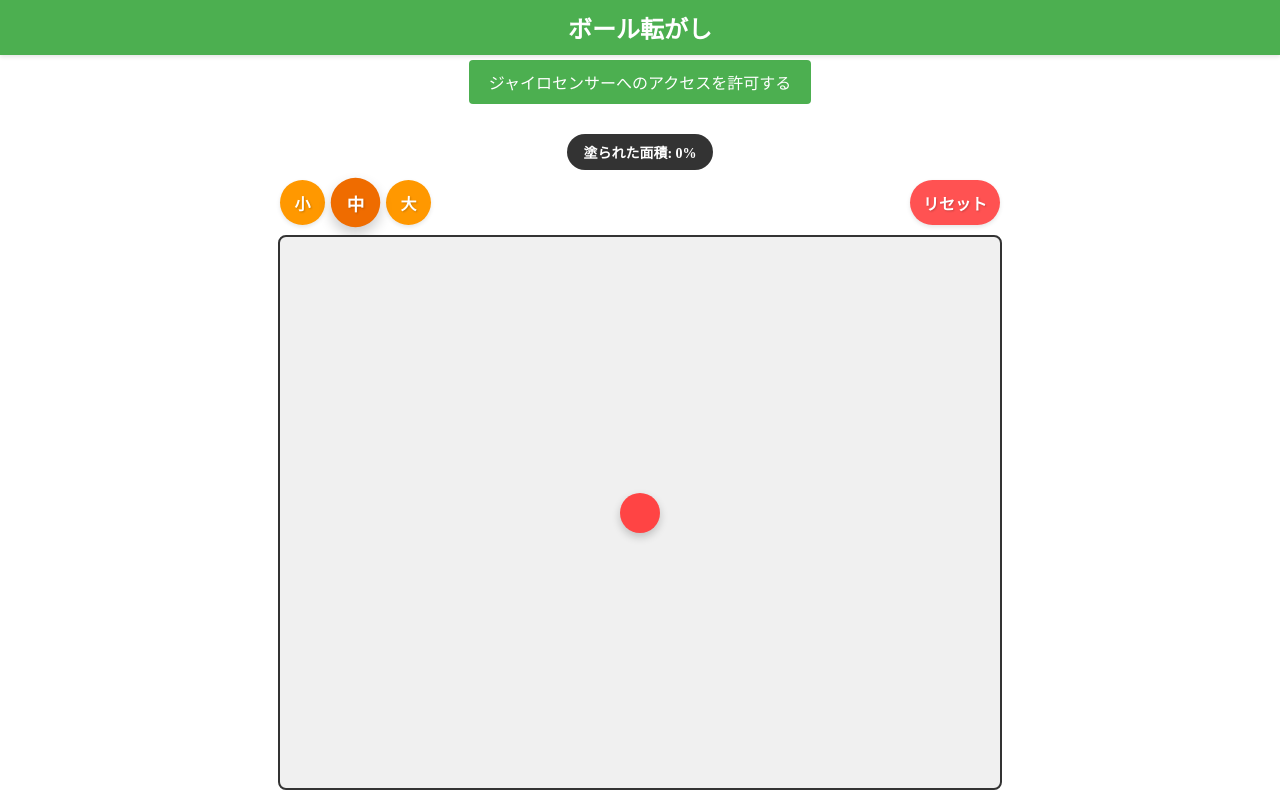
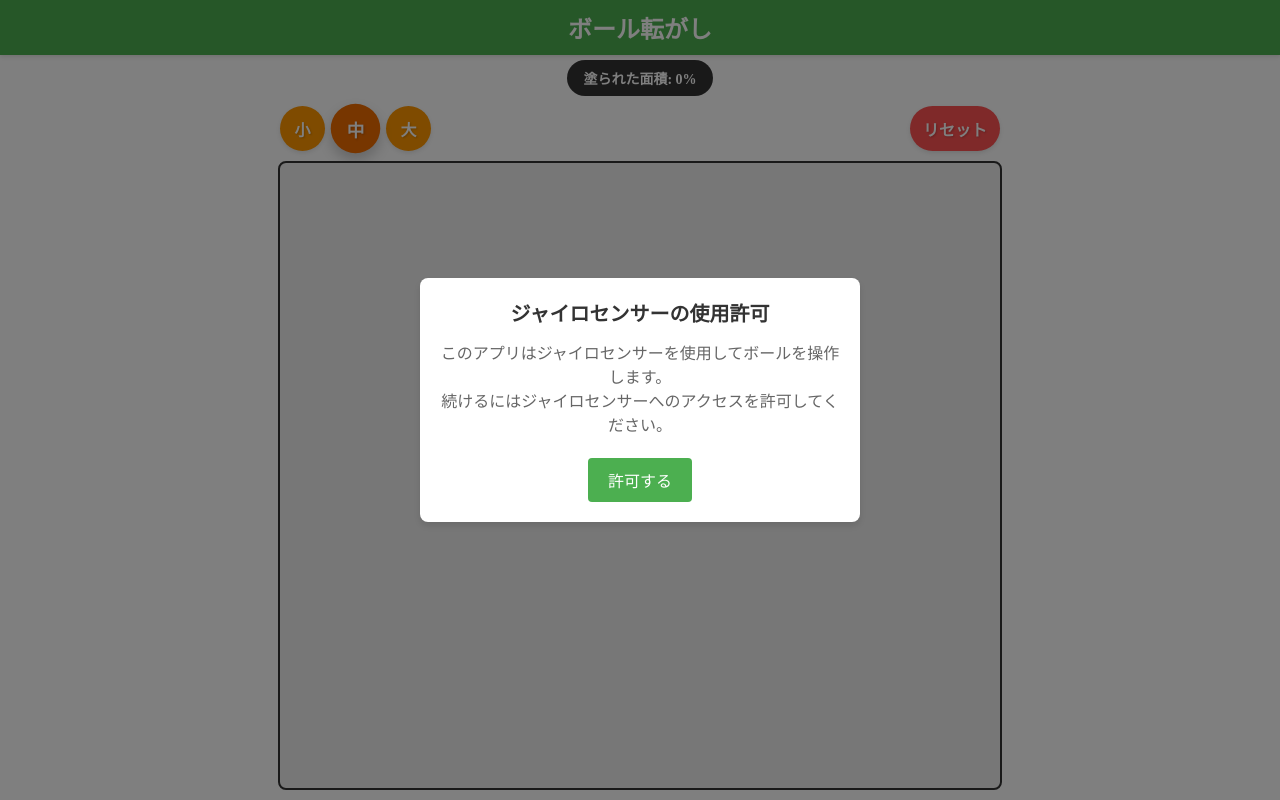
Before and after one commit to fuwasegu/gyro-ball, a SvelteKit app: page / in a window 1280 px wide. Built offline with nearby package versions, Linux system fonts and the light colour scheme.

Commit message:
feat: 🎸 アクセス許可をモーダルにした

```diff
--- /dev/null
+++ b/src/components/PermissionModal.svelte
@@ -0,0 +1,87 @@
+<script lang="ts">
+	export let onRequestPermission: () => void;
+</script>
+
+<div class="modal-overlay">
+	<div class="modal">
+		<h2>ジャイロセンサーの使用許可</h2>
+		<p>
+			このアプリはジャイロセンサーを使用してボールを操作します。<br />
+			続けるにはジャイロセンサーへのアクセスを許可してください。
+		</p>
+		<button on:click={onRequestPermission}>許可する</button>
+	</div>
+</div>
+
+<style>
+	.modal-overlay {
+		position: fixed;
+		top: 0;
+		left: 0;
+		width: 100%;
+		height: 100%;
+		background: rgba(0, 0, 0, 0.5);
+		display: flex;
+		justify-content: center;
+		align-items: center;
+		z-index: 2000;
+	}
+
+	.modal {
+		background: white;
+		padding: 20px;
+		border-radius: 8px;
+		box-shadow: 0 4px 6px rgba(0, 0, 0, 0.1);
+		max-width: 90%;
+		width: 400px;
+		text-align: center;
+	}
+
+	h2 {
+		margin: 0 0 15px 0;
+		color: #333;
+		font-size: 20px;
+	}
+
+	p {
+		margin: 0 0 20px 0;
+		color: #666;
+		line-height: 1.5;
+	}
+
+	button {
+		background: #4caf50;
+		color: white;
+		border: none;
+		padding: 10px 20px;
+		border-radius: 4px;
+		font-size: 16px;
+		cursor: pointer;
+		transition: background-color 0.3s ease;
+	}
+
+	button:hover {
+		background: #45a049;
+	}
+
+	@media (max-height: 600px) {
+		.modal {
+			padding: 15px;
+		}
+
+		h2 {
+			font-size: 18px;
+			margin-bottom: 10px;
+		}
+
+		p {
+			font-size: 14px;
+			margin-bottom: 15px;
+		}
+
+		button {
+			padding: 8px 16px;
+			font-size: 14px;
+		}
+	}
+</style>
--- a/src/routes/+page.svelte
+++ b/src/routes/+page.svelte
@@ -5,6 +5,7 @@
 	import Controls from '../components/Controls.svelte';
 	import Canvas from '../components/Canvas.svelte';
 	import Header from '../components/Header.svelte';
+	import PermissionModal from '../components/PermissionModal.svelte';
 	import { requestGyroscopePermission } from '../lib/gyroscope';
 	import { calculateVelocity, updatePosition } from '../lib/physics';
 	import type { BallSize, Position, Velocity } from '../types';
@@ -72,10 +73,6 @@
 <Header />
 
 <div class="container">
-	{#if !isPermissionGranted}
-		<button on:click={handlePermissionRequest}> ジャイロセンサーへのアクセスを許可する </button>
-	{/if}
-
 	<Controls
 		{paintedPercentage}
 		currentSize={ballSize}
@@ -94,6 +91,10 @@
 		<Ball position={ball} size={ballSize} />
 	</div>
 </div>
+
+{#if !isPermissionGranted}
+	<PermissionModal onRequestPermission={handlePermissionRequest} />
+{/if}
 
 <style>
 	.container {
@@ -119,21 +120,6 @@
 		overflow: hidden;
 	}
 
-	button {
-		margin-bottom: 20px;
-		padding: 10px 20px;
-		font-size: 16px;
-		background: #4caf50;
-		color: white;
-		border: none;
-		border-radius: 4px;
-		cursor: pointer;
-	}
-
-	button:hover {
-		background: #45a049;
-	}
-
 	@media (max-height: 600px) {
 		.container {
 			gap: 5px;
```
Also changed, not shown: 1 other file (tests, documents, lock files or other folders).
